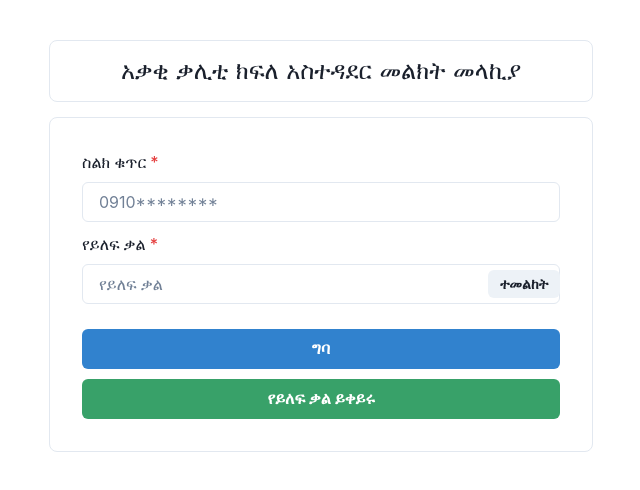
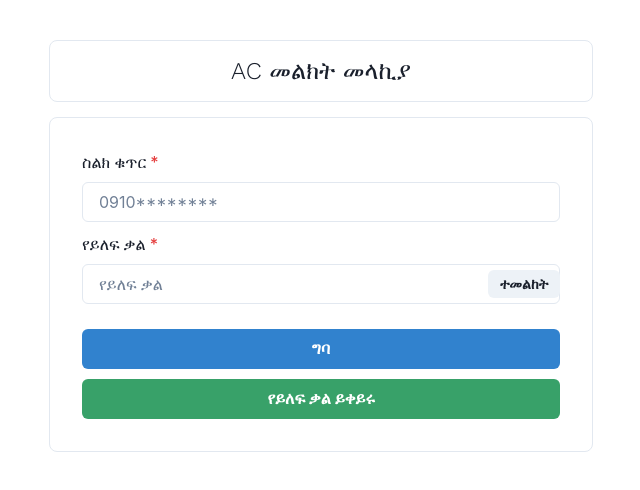
Before and after one commit to Azime12/Ochat, a React (Create React App) app: page / in a window 1280 px wide. Shown: the top 490 px of the page, without its empty margins (319-959 px from the left). Built offline with nearby package versions, Linux system fonts and the light colour scheme.

Commit message:
changed home page of akaki  AC

```diff
--- a/src/components/Authontcaion/Login.jsx
+++ b/src/components/Authontcaion/Login.jsx
@@ -71,7 +71,7 @@ const Login = () => {
 
   return (
     <VStack spacing="10px">
-      <FormControl id="email" isRequired>
+      <FormControl id="phonenumber" isRequired>
         <FormLabel>ስልክ ቁጥር</FormLabel>
         <Input
           value={phoneNumber}
--- a/src/pages/HomePage.jsx
+++ b/src/pages/HomePage.jsx
@@ -29,7 +29,7 @@ import {
 		  borderWidth="1px"
 		>
 		  <Text fontSize="2xl" fontFamily="Work sans">
-			አቃቂ ቃሊቲ ክፍለ አስተዳደር መልክት መላኪያ
+		AC  መልክት መላኪያ
 		  </Text>
 		</Box>
 		<Box bg="white" w="100%" p={4} borderRadius="lg" borderWidth="1px">
```
